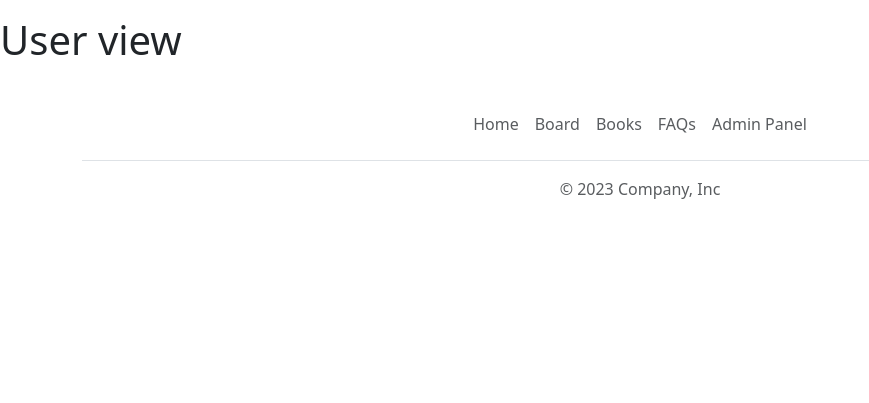
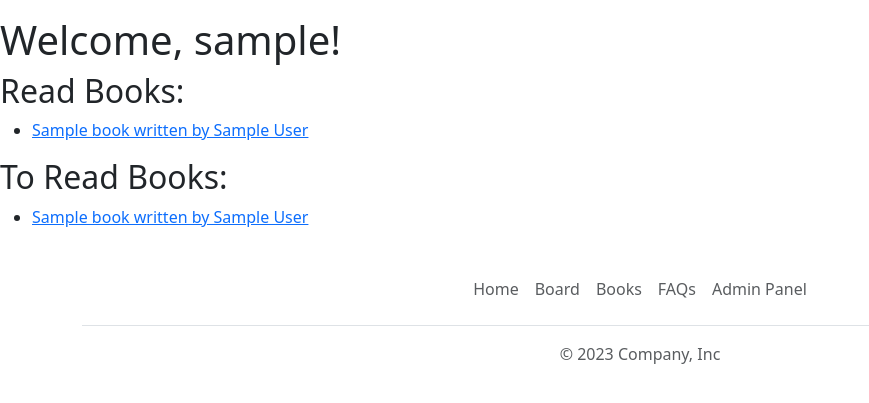
Before and after one commit to kronek1122/Bookshelf_ecommerce, a Django app: page /mybook/profile/ in a window 1280 px wide. Shown: the part 72-475 px from the top of the page, without its empty margins (0-869 px from the left). Run offline with Django 5.2, Linux system fonts and the light colour scheme; a user stored in the database is signed in; tables that the repository leaves empty hold one stand-in row (values such as "Sample post").

Commit message:
#3 add adding books to user shelf

```diff
--- /dev/null
+++ b/mybook/forms.py
@@ -0,0 +1,4 @@
+from django import forms
+
+class AddToShelfForm(forms.Form):
+    pass
--- a/mybook/templates/mybook/profile.html
+++ b/mybook/templates/mybook/profile.html
@@ -1,6 +1,22 @@
 {% extends 'base.html' %}
 {% block content %}
 
-<h1>User view</h1>
+<body>
+    <h1>Welcome, {{user.username}}!</h1>
+
+    <h2>Read Books:</h2>
+    <ul>
+        {% for book in read_books %}
+        <li><a href="/mybook/book/{{book.id}}">{{book.title}} written by {{book.author}}</a></li>
+        {% endfor %}
+    </ul>
+
+    <h2>To Read Books:</h2>
+    <ul>
+        {% for book in to_read_books %}
+        <li><a href="/mybook/book/{{book.id}}">{{book.title}} written by {{book.author}}</a></li>
+        {% endfor %}
+    </ul>
+</body>
 
 {% endblock content%}
--- a/mybook/views.py
+++ b/mybook/views.py
@@ -1,11 +1,13 @@
-from django.shortcuts import render
+from django.shortcuts import render, redirect
 from django.urls import reverse_lazy
+from django.contrib import messages
 from django.contrib.auth.decorators import login_required
 from django.contrib.auth.forms import UserCreationForm
 from django.contrib.auth.mixins import LoginRequiredMixin
 from django.views.generic import CreateView, DetailView, ListView
 
-from .models import Book
+from .models import Book, UserShelf
+from .forms import AddToShelfForm
 
 
 def home(request):
@@ -14,7 +16,23 @@ def home(request):
 
 @login_required
 def user_view(request):
-    return render(request, 'mybook/profile.html')
+    try:
+        user_shelf = UserShelf.objects.get(user=request.user)
+
+        read_books = user_shelf.read_books.all()
+        to_read_books = user_shelf.to_read_books.all()
+
+        context = {
+            'read_books': read_books,
+            'to_read_books': to_read_books,
+        }
+    except:
+        context = {
+            'read_books': 'empty',
+            'to_read_books': 'empty',
+        }
+
+    return render(request, 'mybook/profile.html', context)
 
 
 class SignUpView(CreateView):
@@ -31,6 +49,7 @@ class BookCreate(LoginRequiredMixin,CreateView):
 
 class BookDetail(DetailView):
     model=Book
+    context_object_name = 'book_detail'
 
     def get_context_data(self, **kwargs):
         context = super().get_context_data(**kwargs)
@@ -38,6 +57,29 @@ class BookDetail(DetailView):
         context['genres'] = book.genre.all()
         return context
 
+    def post(self, request, *args, **kwargs):
+        action = request.POST.get('action')
+
+        if action == 'add_to_read':
+            self.add_book_to_shelf('read', 'Read')
+        elif action == 'add_to_to_read':
+            self.add_book_to_shelf('to_read', 'To Read')
+        else:
+            messages.warning(request, 'Invalid action.')
+
+        return redirect('mybook:book_detail', pk=self.kwargs['pk'])
+
+    def add_book_to_shelf(self, status, shelf_name):
+        book = self.get_object()
+        user_shelf, created = UserShelf.objects.get_or_create(user=self.request.user)
+
+        if status == 'read':
+            user_shelf.read_books.add(book)
+            messages.success(self.request, f'Added "{book.title}" to your {shelf_name} books.')
+        elif status == 'to_read':
+            user_shelf.to_read_books.add(book)
+            messages.success(self.request, f'Added "{book.title}" to your {shelf_name} books.')
+
 
 class BookList(ListView):
     model=Book
```
Also changed, not shown: mybook/templates/mybook/book_detail.html (+14 -5 lines).
